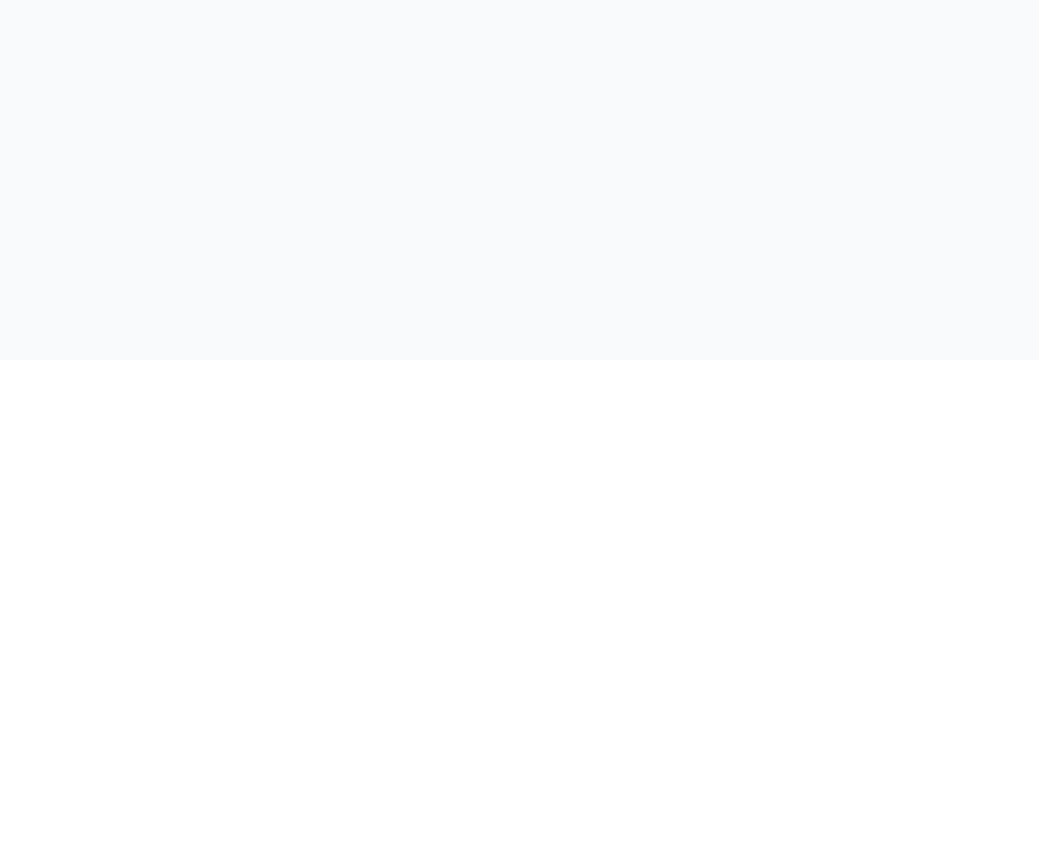
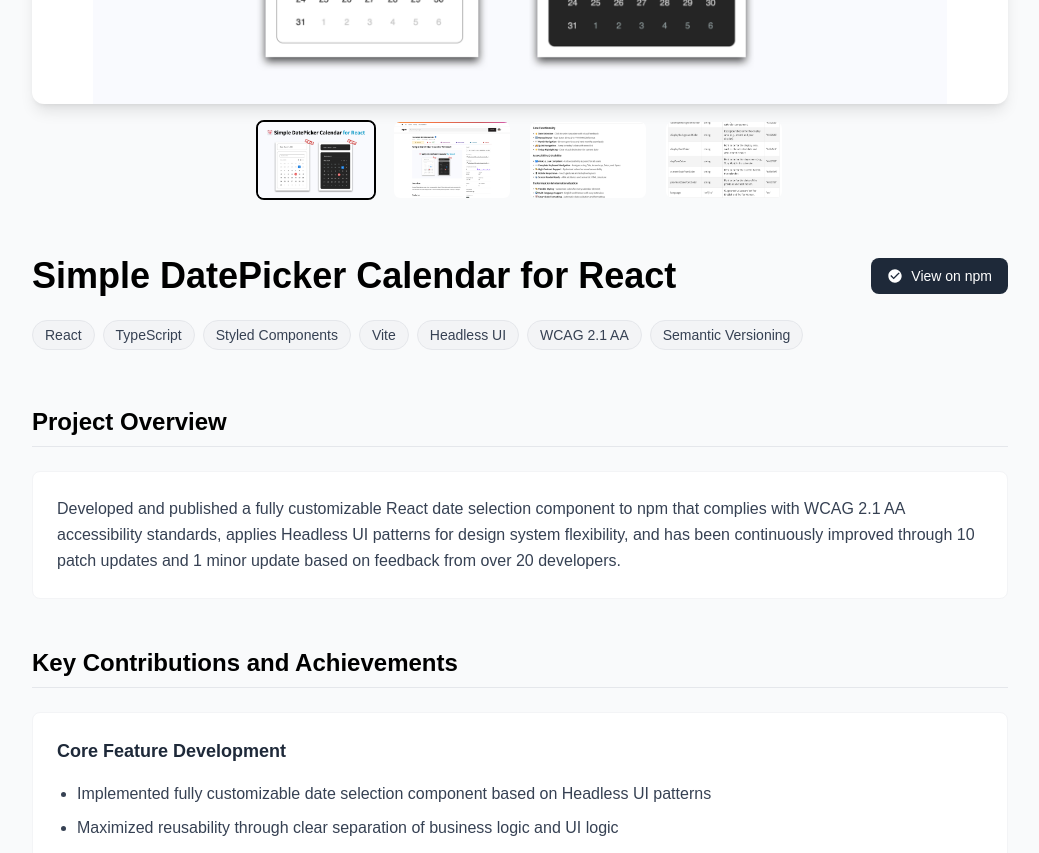
Before and after one commit to ella-yschoi/ella-yschoi.github.io, a Next.js app: page /projects/datepicker-calendar in a window 1280 px wide. Before the commit this address had no page. Shown: the part 440-1293 px from the top of the page, without its empty margins (120-1159 px from the left). Before the commit the page ends 800 px from the top, so only its background shows below. Built offline with nearby package versions, Linux system fonts and the light colour scheme.

Commit message:
feat: Add new images for the DatePicker Calendar project and update project slug, descriptions, and technical details

```diff
--- a/src/app/projects/[slug]/page.tsx
+++ b/src/app/projects/[slug]/page.tsx
@@ -13,6 +13,7 @@
       'Note: Currently in closed beta service, so the images above have been reconstructed using AI.',
     description:
       'Developed a web-based platform for high-resolution visualization, analysis, and processing of pathology data using React and TypeScript at medical AI startup VIENCE. This is a service actually used by pathology researchers and medical staff at university hospitals, supporting over 1,000 SVS (slide image) files and including core features such as high-resolution viewer and accessibility-enhanced UI.',
+    projectURL: undefined,
     tech: [
       'React',
       'TypeScript',
@@ -92,6 +93,7 @@
       'Note: Currently in closed beta service, so the images above have been reconstructed using AI.',
     description:
       'Developed a node editor for a visual programming platform based on Rete.js, allowing users to configure data analysis workflows through drag-and-drop. Supports various node types including data selection, image processing, patch generation, and custom operations, providing real-time data flow execution and result visualization features.',
+    projectURL: undefined,
     tech: [
       'React',
       'TypeScript',
@@ -157,53 +159,64 @@
       ],
     },
   },
-  'datepicker-component': {
-    title: 'Headless UI DatePicker – React Date Selection Component',
-    subtitle: 'Published as an npm package for other developers to use.',
-    description:
-      'Developed and published a fully customizable React date selection component applying Headless UI patterns to npm. Provides flexibility to apply to various design systems by clearly separating business logic and UI logic, and continuously improved through 10 patch updates based on feedback from 20 developers.',
+  'datepicker-calendar': {
+    title: 'Simple DatePicker Calendar for React',
+    subtitle: undefined,
+    projectURL:
+      'https://www.npmjs.com/package/react-simple-datepicker-calendar',
+    description: undefined,
     tech: [
       'React',
       'TypeScript',
+      'Styled Components',
+      'Vite',
       'Headless UI',
-      'npm',
-      'Git',
+      'WCAG 2.1 AA',
       'Semantic Versioning',
     ],
     images: [
       '/images/project/calendar-thumbnail.jpeg',
+      '/images/project/calendar-npm.png',
+      '/images/project/calendar-features.png',
       '/images/project/calendar-props.png',
-      '/images/project/calendar-npm.png',
     ],
     overview: {
       title: 'Project Overview',
       content: [
-        'Developed and published a fully customizable React date selection component applying Headless UI patterns to npm.',
-        'Provides flexibility to apply to various design systems by clearly separating business logic and UI logic, and continuously improved through 10 patch updates based on feedback from 20 developers.',
+        'Developed and published a fully customizable React date selection component to npm that complies with WCAG 2.1 AA accessibility standards, applies Headless UI patterns for design system flexibility, and has been continuously improved through 10 patch updates and 1 minor update based on feedback from over 20 developers.',
       ],
     },
     contributions: [
       {
         category: 'Core Feature Development',
         items: [
-          'Implemented fully customizable date selection component based on Headless UI',
+          'Implemented fully customizable date selection component based on Headless UI patterns',
           'Maximized reusability through clear separation of business logic and UI logic',
-          'Implemented various date format support and keyboard navigation considering accessibility',
+          'Added Korean/English multilingual support and localized date formatting',
+        ],
+      },
+      {
+        category: 'Accessibility and Usability Improvements',
+        items: [
+          'Implemented comprehensive accessibility features compliant with WCAG 2.1 AA standards',
+          'Complete keyboard navigation support and screen reader compatibility',
+          'High contrast mode support and mobile accessibility enhancement through touch gestures',
+          'Built automated accessibility testing tools and validation system',
         ],
       },
       {
         category: 'Package Distribution and Management',
         items: [
           'Successfully published as npm package to ensure reusability',
-          'Built stable distribution and update system through Semantic versioning',
-          'Improved developer experience by ensuring type safety through TypeScript',
+          'Built stable distribution and update system through Semantic Versioning',
+          'Enhanced developer experience by ensuring type safety through TypeScript',
         ],
       },
       {
-        category: 'Continuous Improvement',
+        category: 'Continuous Improvement and Stabilization',
         items: [
-          'Systematically collected and analyzed feedback from **20 developers**',
-          'Continuous improvement and stability enhancement through **10 patch updates**',
+          'Systematically collected and analyzed feedback from over 20 developers',
+          'Continuous improvement through 10 patch updates and 1 minor update',
           'Added responsive design support according to user requirements',
         ],
       },
@@ -212,7 +225,7 @@
         items: [
           'Wrote detailed README and API documentation',
           'Provided usage examples and demo code',
-          'Collected user support and feedback through GitHub Issues',
+          'Documented comprehensive accessibility guide and testing instructions',
         ],
       },
     ],
@@ -220,9 +233,28 @@
       title: 'Project Results',
       content: [
         'Successfully published to npm, making it easy for other developers to use',
-        'Significantly improved usability and stability through 10 patch updates based on feedback from 20 developers',
+        'Released 10 patch updates and 1 minor update based on feedback from over 20 developers, significantly improving usability and stability',
         'Provided flexibility to apply to various design systems through Headless UI patterns',
-        'Improved developer experience and reduced error rates through type safety with TypeScript',
+        'Ensured comprehensive accessibility for all users through WCAG 2.1 AA standard compliance',
+      ],
+    },
+    technicalDetails: {
+      title: 'Technical Details',
+      content: [
+        'Built on React 18.2.0, TypeScript 5.4.2, Styled Components 6.1.8',
+        'Fast development environment and optimized production build using Vite',
+        'State management and business logic separation through custom hooks',
+        'Modularized component structure (containers, units, grids, displays, buttons, inputs)',
+        'Automated accessibility testing scripts and validation tools',
+      ],
+    },
+    metrics: {
+      title: 'Key Metrics',
+      content: [
+        'Version: v0.2.0 (latest) - 10 patch updates, 1 minor update',
+        'Accessibility: 100% compliant with WCAG 2.1 AA standards',
+        'Language Support: Korean and English multilingual support',
+        'Type Safety: 100% type safety guaranteed through TypeScript strict mode',
       ],
     },
   },
@@ -287,9 +319,29 @@
         </div>
 
         <div className='mb-14'>
-          <h1 className='text-4xl font-bold mt-14 mb-4 text-black'>
-            {project.title}
-          </h1>
+          <div className='flex items-center justify-between mt-14 mb-4'>
+            <h1 className='text-4xl font-bold text-black'>{project.title}</h1>
+            {project.projectURL && (
+              <a
+                href={project.projectURL}
+                target='_blank'
+                rel='noopener noreferrer'
+                className='inline-flex items-center gap-2 px-4 py-2 bg-gray-800 text-white rounded-lg hover:bg-gray-700 transition-colors duration-200 font-medium text-sm'
+                aria-label='View on npm'
+              >
+                <svg
+                  width='16'
+                  height='16'
+                  viewBox='0 0 24 24'
+                  fill='currentColor'
+                  className='flex-shrink-0'
+                >
+                  <path d='M12 2C6.48 2 2 6.48 2 12s4.48 10 10 10 10-4.48 10-10S17.52 2 12 2zm-2 15l-5-5 1.41-1.41L10 14.17l7.59-7.59L19 8l-9 9z' />
+                </svg>
+                View on npm
+              </a>
+            )}
+          </div>
           {project.subtitle && (
             <div className='flex items-center gap-2 mb-4'>
               <Image src='/info.svg' alt='Information' width={16} height={16} />
@@ -297,6 +349,7 @@
             </div>
           )}
           <p className='text-lg text-gray-600 mb-6'>{project.description}</p>
+
           <div className='flex flex-wrap gap-2 mb-6'>
             {project.tech.map((tech) => (
               <span
--- a/src/app/projects/page.tsx
+++ b/src/app/projects/page.tsx
@@ -32,10 +32,10 @@
     ],
   },
   {
-    slug: 'datepicker-component',
+    slug: 'datepicker-calendar',
     title: 'Simple DatePicker Calendar for React',
     description:
-      'A customizable date picker component for React published on npm. It features easy date selection and a customizable color scheme to fit any design. Built with a headless UI approach to separate business logic from presentation, this component was iteratively improved through 10 patch releases based on user feedback.',
+      'Developed and published a fully customizable React date selection component to npm that complies with WCAG 2.1 AA accessibility standards, applies Headless UI patterns for design system flexibility, and has been continuously improved through 10 patch updates and 1 minor update based on feedback from over 20 developers.',
     image: '/images/project/calendar-thumbnail.jpeg',
     tech: ['React', 'TypeScript', 'Vite'],
   },
--- a/src/components/ProjectsSection.tsx
+++ b/src/components/ProjectsSection.tsx
@@ -22,10 +22,10 @@
     tech: ['React', 'TypeScript', 'Vite'],
   },
   {
-    slug: 'datepicker-component',
+    slug: 'datepicker-calendar',
     title: 'Simple DatePicker Calendar',
     description:
-      'A customizable date picker component for React published on npm. It features easy date selection and a customizable color scheme to fit any design. Built with a headless UI approach to separate business logic from presentation, this component was iteratively improved through 10 patch releases based on user feedback.',
+      'Developed and published a fully customizable React date selection component to npm that complies with WCAG 2.1 AA accessibility standards, applies Headless UI patterns for design system flexibility, and has been continuously improved through 10 patch updates and 1 minor update based on feedback from over 20 developers.',
     image: '/images/project/calendar-thumbnail.jpeg',
     tech: ['React', 'TypeScript', 'Vite'],
   },
```
Also changed, not shown: public/images/project/calendar-features.png (added), public/images/project/calendar-npm.png.
